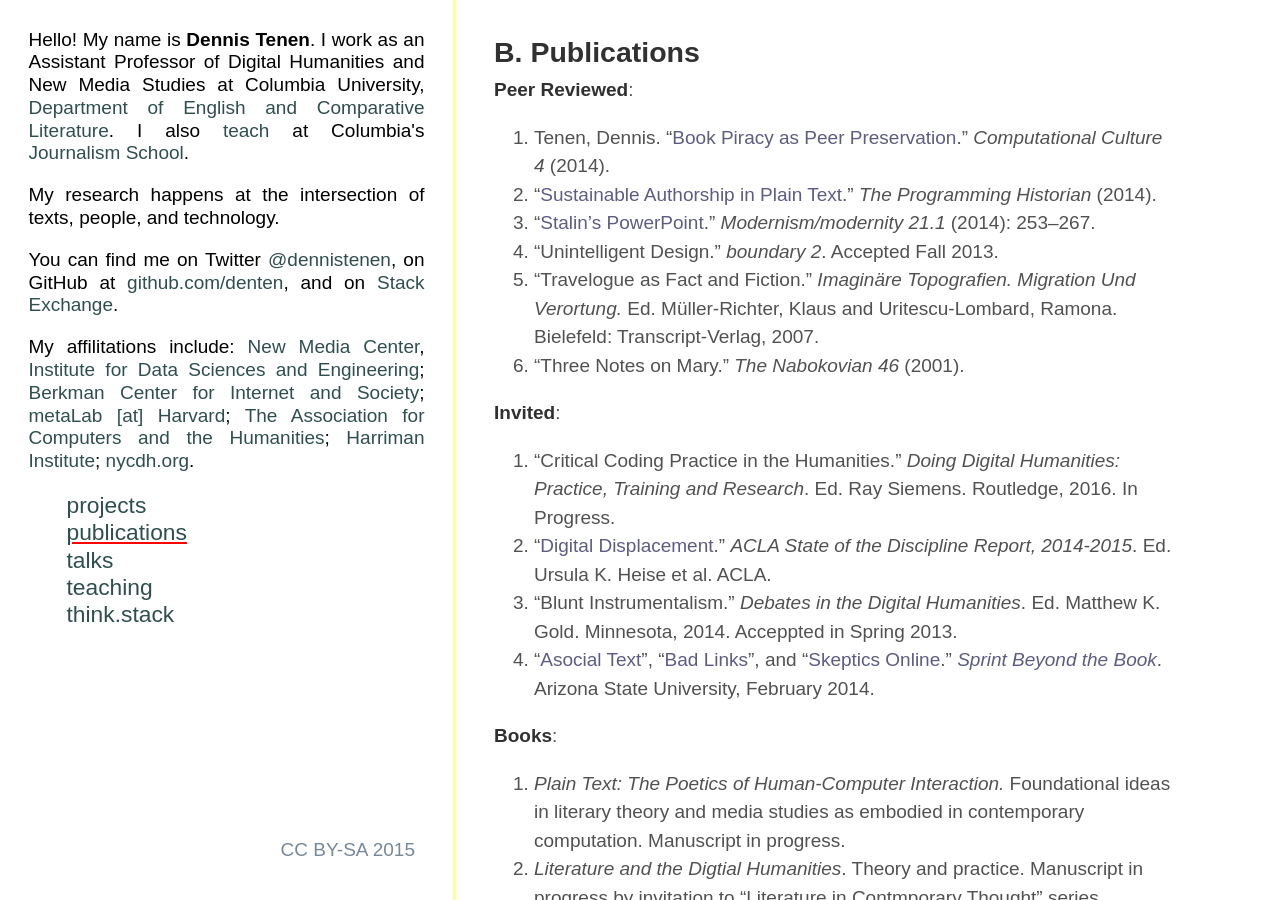
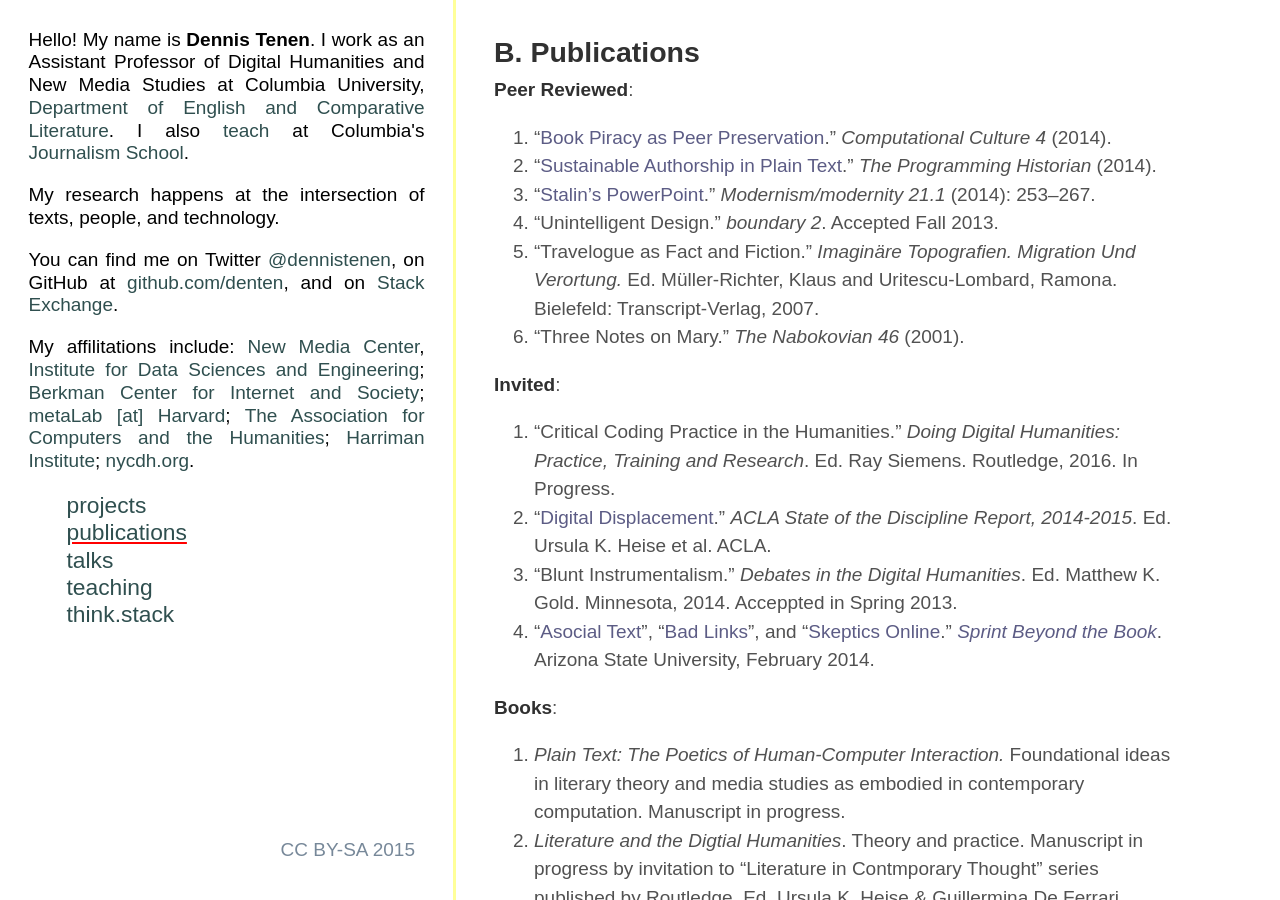
Before and after one commit to denten/denten.github.io, a Jekyll site: the page built from _pages/category-pages/publications.md, in a window 1280 px wide and 900 px high. Built offline with Jekyll 4.4.1, drawn with Linux system fonts in a browser that asks for light colours; some web fonts are replaced.

Commit message:
remove my name from the publications

```diff
--- a/_includes/CV/04-publications.md
+++ b/_includes/CV/04-publications.md
@@ -2,7 +2,7 @@
 
 **Peer Reviewed**:
 
-1. Tenen, Dennis. "[Book Piracy as Peer
+1. "[Book Piracy as Peer
    Preservation](http://computationalculture.net/article/book-piracy-as-peer-preservation)."
 *Computational Culture 4* (2014).
 1. "[Sustainable Authorship in Plain
```
